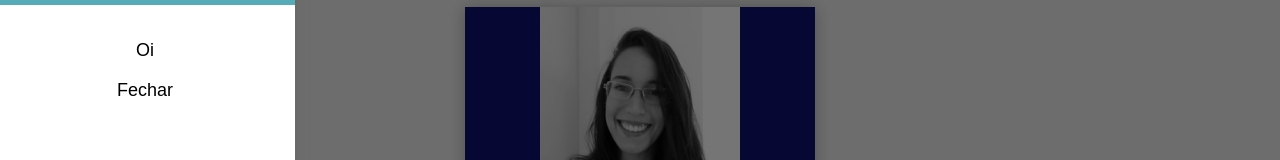
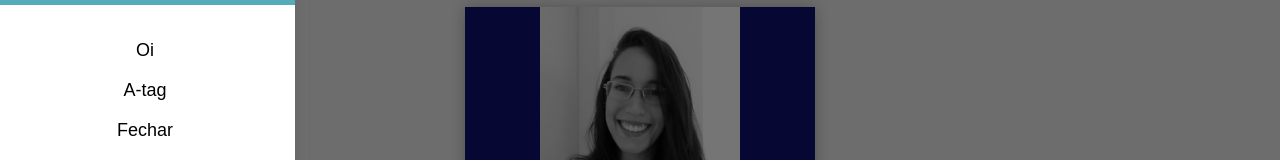
Before and after one commit to ramonmoraes/react-web-components, a React (Create React App) app: page / in a window 1280 px wide. Shown: the part 275-435 px from the top of the page. Built offline with nearby package versions, Linux system fonts and the light colour scheme.

Commit message:
side nav menu accepting

```diff
--- a/src/App.js
+++ b/src/App.js
@@ -16,6 +16,7 @@ class App extends Component {
       <div className="example-playground">
         <MenuMobile active={false}>
           <button> Oi </button>
+          <a href="/ola"> A-tag </a>
         </MenuMobile>
 
         {/* <MenuTablet active={false}>
--- a/src/components/MenuMobile/index.js
+++ b/src/components/MenuMobile/index.js
@@ -45,7 +45,7 @@ class MenuMobile extends Component {
     });
 
     sideNav.addEventListener("touchend", () => {
-      if (distance > (140 * -1) && distance < 0) {
+      if (distance > 140 * -1 && distance < 0) {
         this.restoreInitialPosition();
       } else if (distance < 0) {
         this.closeMenu();
@@ -80,6 +80,9 @@ class MenuMobile extends Component {
         if (action) action();
         this.toggleMenu();
       };
+      if (child.type === "a") {
+        return child;
+      }
       return (
         <button key={count} onClick={onChildClick}>
           {children}
--- a/src/components/MenuMobile/style.css
+++ b/src/components/MenuMobile/style.css
@@ -53,6 +53,8 @@
       display: flex;
       flex-direction: column; }
       .MenuMobile-sideNav-buttons * {
+        text-decoration: none;
+        color: inherit;
         background: transparent;
         border: none;
         height: 40px;
--- a/src/components/MenuMobile/style.scss
+++ b/src/components/MenuMobile/style.scss
@@ -63,6 +63,8 @@
       display: flex;
       flex-direction: column;
       * {
+        text-decoration: none;
+        color: inherit;
         background: transparent;
         border: none;
         height: 40px;
```
